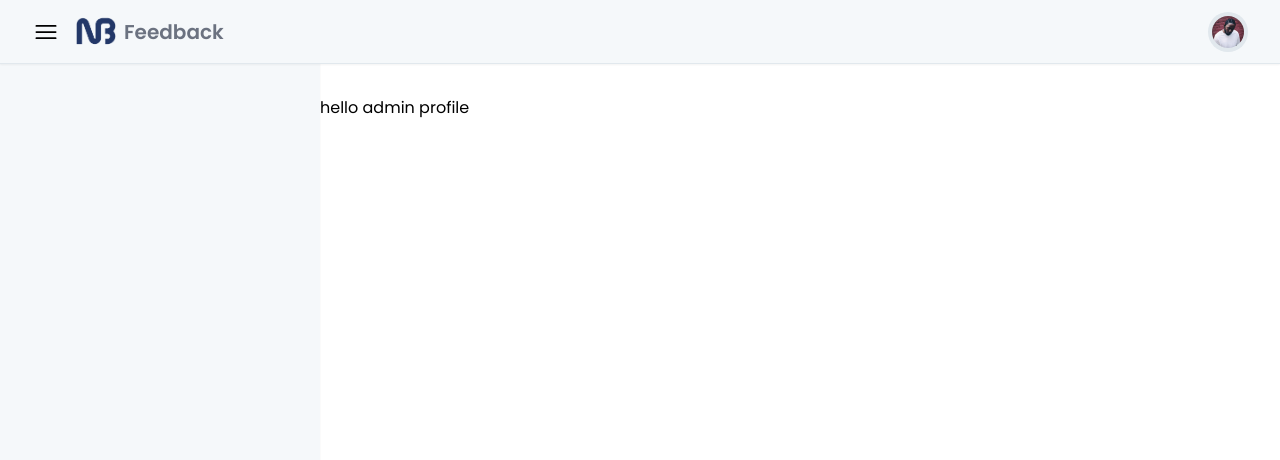
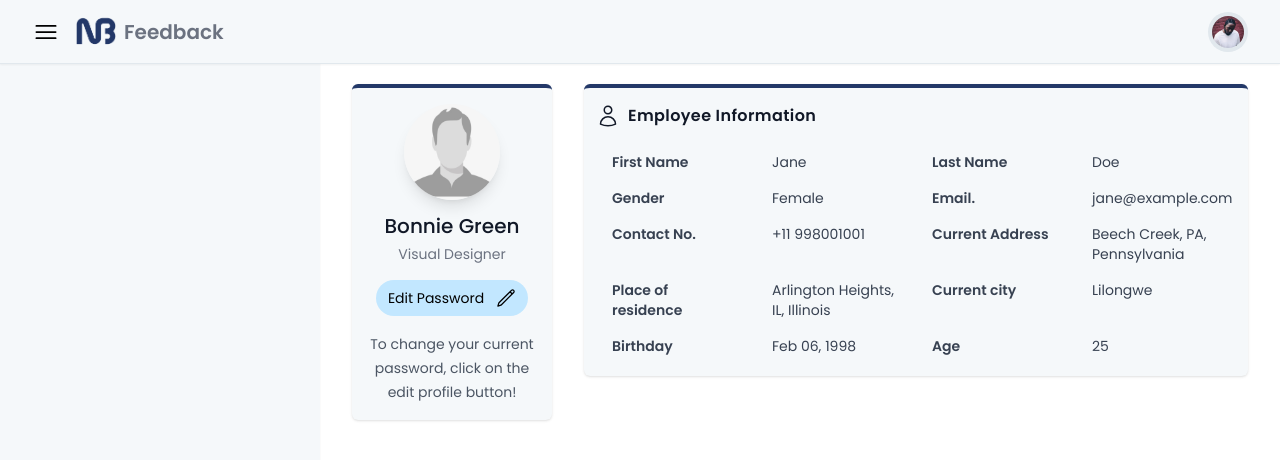
Before and after one commit to Mzala123/customer-feedback-app-frontend, a Vue app: page /admin_profile_settings in a window 1280 px wide. Shown: the top 460 px of the page. Built offline with nearby package versions, Linux system fonts and the light colour scheme; what vue-sweetalert2, vue3-apexcharts would draw is missing.

Commit message:
user profile

```diff
--- a/src/views/admin/AdminDashboard.vue
+++ b/src/views/admin/AdminDashboard.vue
@@ -3,7 +3,7 @@
         <div class="flex flex-wrap">
 
             <div class="w-full lg:w-4/12 xl:w-3/12 px-4">
-                      <div class="relative flex flex-col min-w-0 break-words border-t-4 border-blue bg-white rounded-lg mb-6 xl:mb-0 shadow-md">
+                      <div class="relative flex flex-col min-w-0 break-words border-t-4 border-blue bg-lighest rounded-lg mb-6 xl:mb-0 shadow-md">
                          <div class="flex-auto p-4">
                             <div class="flex flex-wrap">
                                <div class="relative w-full pr-4 max-w-full flex-grow flex-1">
@@ -22,7 +22,7 @@
             </div>
 
             <div v-for="user in user_count_role" :key="user._id" class="w-full lg:w-4/12 xl:w-3/12 px-4">
-                      <div class="relative flex flex-col min-w-0 break-words border-t-4 border-medium_light_blue bg-white rounded-lg mb-6 xl:mb-0 shadow-md">
+                      <div class="relative flex flex-col min-w-0 break-words border-t-4 border-medium_light_blue bg-lighest rounded-lg mb-6 xl:mb-0 shadow-md">
                          <div class="flex-auto p-4">
                             <div class="flex flex-wrap">
                                <div class="relative w-full pr-4 max-w-full flex-grow flex-1">
--- a/src/views/admin/AdminProfile.vue
+++ b/src/views/admin/AdminProfile.vue
@@ -1,12 +1,103 @@
 <template>
-    <div class="container mx-auto mt-8">
-       <p>hello admin profile</p>
+    <div class="container mx-auto m-5">
+       <div class="flex flex-wrap mx-4">
+        <div class="w-full lg:w-3/12 xl:w-3/12 px-4 h-96">
+
+                <div class="flex flex-col items-center p-4 bg-lighest rounded-md border-t-4 border-medium_light_blue shadow">
+                    <img class="w-24 h-24 mb-3 rounded-full shadow-lg" src="../../assets/img/profile.png" alt="Bonnie image"/>
+                    <h5 class="mb-1 text-xl font-medium text-gray-900 dark:text-gray-800">Bonnie Green</h5>
+                    <span class="text-sm text-gray-500 dark:text-gray-600">Visual Designer</span>
+                    <button class="flex px-3 py-2 mt-4 text-sm bg-light_sky_blue hover:shadow-lg rounded-full">
+                        Edit Password <PencilIcon class="ml-3 h-5 w-5"></PencilIcon>
+                    </button>
+                    <p class="text-center text-sm text-gray-600 hover:text-gray-600 leading-6 mt-4">
+                        To change your current password,
+                        click on the edit profile button!
+                        </p>
+
+                </div>
+        </div>
+
+        <div class="w-full lg:w-9/12 xl:w-9/12 px-4">
+
+                     <!-- <div class="flex flex-col items-center p-4 bg-white border-t-4 border-blue rounded-lg shadow">
+
+                     </div> -->
+
+                    <div class="bg-lighest p-3 border-t-4 border-medium_light_blue rounded-md shadow">
+                    <div class="flex items-center space-x-2 font-semibold text-gray-900 leading-8 mb-3">
+                        <span clas="text-green-500">
+                           <UserIcon class="h-6 w-6"></UserIcon>
+                        </span>
+                        <span class="tracking-wide">Employee Information</span>
+                    </div>
+                    <div class="text-gray-700">
+                        <div class="grid md:grid-cols-2 text-sm">
+                            <div class="grid grid-cols-2">
+                                <div class="px-4 py-2 font-semibold">First Name</div>
+                                <div class="px-4 py-2">Jane</div>
+                            </div>
+                            <div class="grid grid-cols-2">
+                                <div class="px-4 py-2 font-semibold">Last Name</div>
+                                <div class="px-4 py-2">Doe</div>
+                            </div>
+                            <div class="grid grid-cols-2">
+                                <div class="px-4 py-2 font-semibold">Gender</div>
+                                <div class="px-4 py-2">Female</div>
+                            </div>
+
+                            <div class="grid grid-cols-2">
+                                <div class="px-4 py-2 font-semibold">Email.</div>
+                                <div class="px-4 py-2">
+                                    <a class="text-blue-800" href="mailto:jane@example.com">jane@example.com</a>
+                                </div>
+                            </div>
+
+                            <div class="grid grid-cols-2">
+                                <div class="px-4 py-2 font-semibold">Contact No.</div>
+                                <div class="px-4 py-2">+11 998001001</div>
+                            </div>
+
+                            <div class="grid grid-cols-2">
+                                <div class="px-4 py-2 font-semibold">Current Address</div>
+                                <div class="px-4 py-2">Beech Creek, PA, Pennsylvania</div>
+                            </div>
+
+                            <div class="grid grid-cols-2">
+                                <div class="px-4 py-2 font-semibold">Place of residence</div>
+                                <div class="px-4 py-2">Arlington Heights, IL, Illinois</div>
+                            </div>
+                            <div class="grid grid-cols-2">
+                                <div class="px-4 py-2 font-semibold">Current city</div>
+                                <div class="px-4 py-2">
+                                   Lilongwe
+                                </div>
+                            </div>
+                            <div class="grid grid-cols-2">
+                                <div class="px-4 py-2 font-semibold">Birthday</div>
+                                <div class="px-4 py-2">Feb 06, 1998</div>
+                            </div>
+                            <div class="grid grid-cols-2">
+                                <div class="px-4 py-2 font-semibold">Age</div>
+                                <div class="px-4 py-2">25</div>
+                            </div>
+                        </div>
+                    </div>
+
+                </div>
+
+        </div>
+       </div>
     </div>
 </template>
 
+
 <script>
+import { PencilIcon, UserIcon } from '@heroicons/vue/24/outline';
 export default{
-
+    components:{
+      PencilIcon, UserIcon
+    },
     setup(){
         return{
 
```
Also changed, not shown: src/assets/img/profile.png (added).
